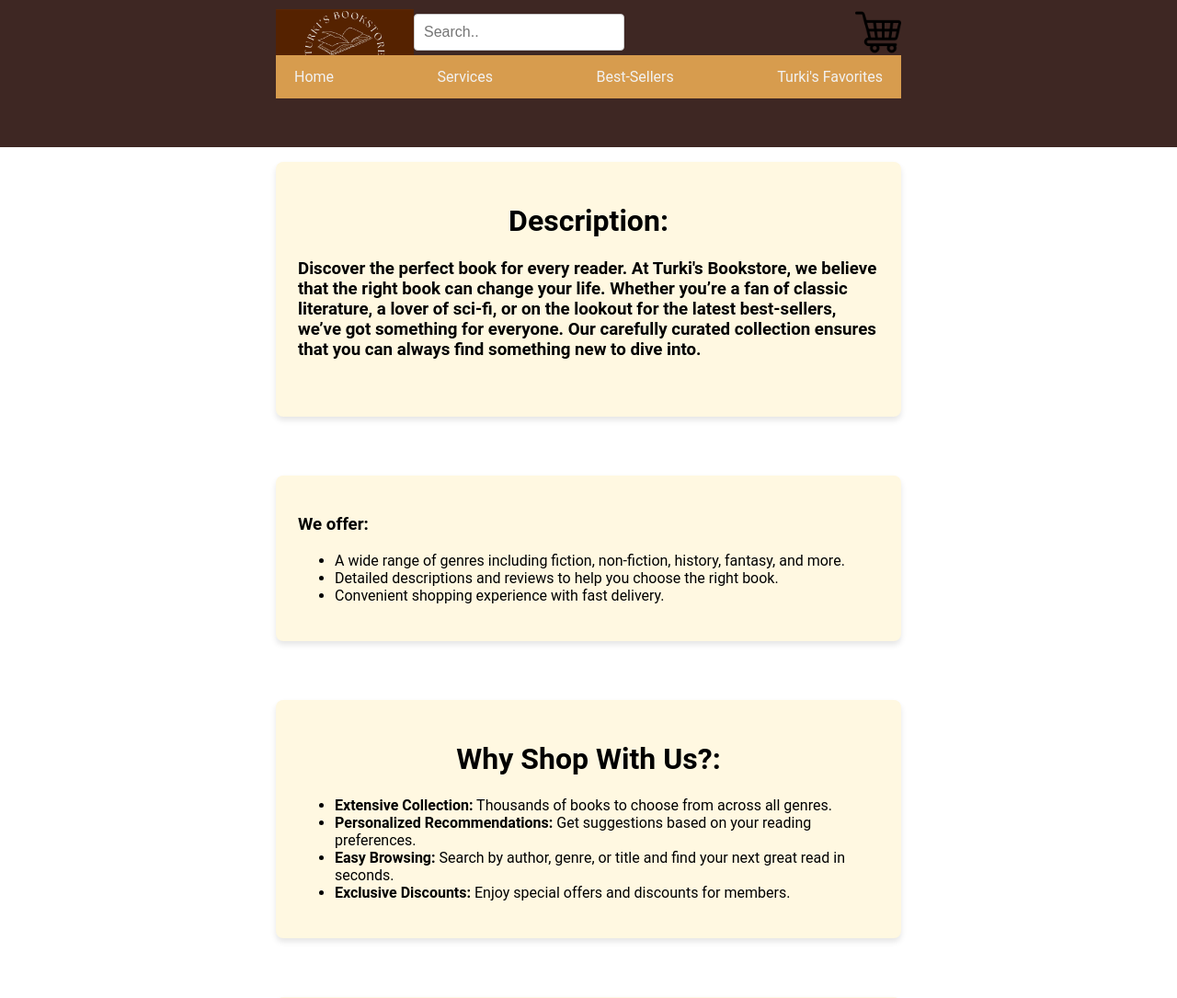
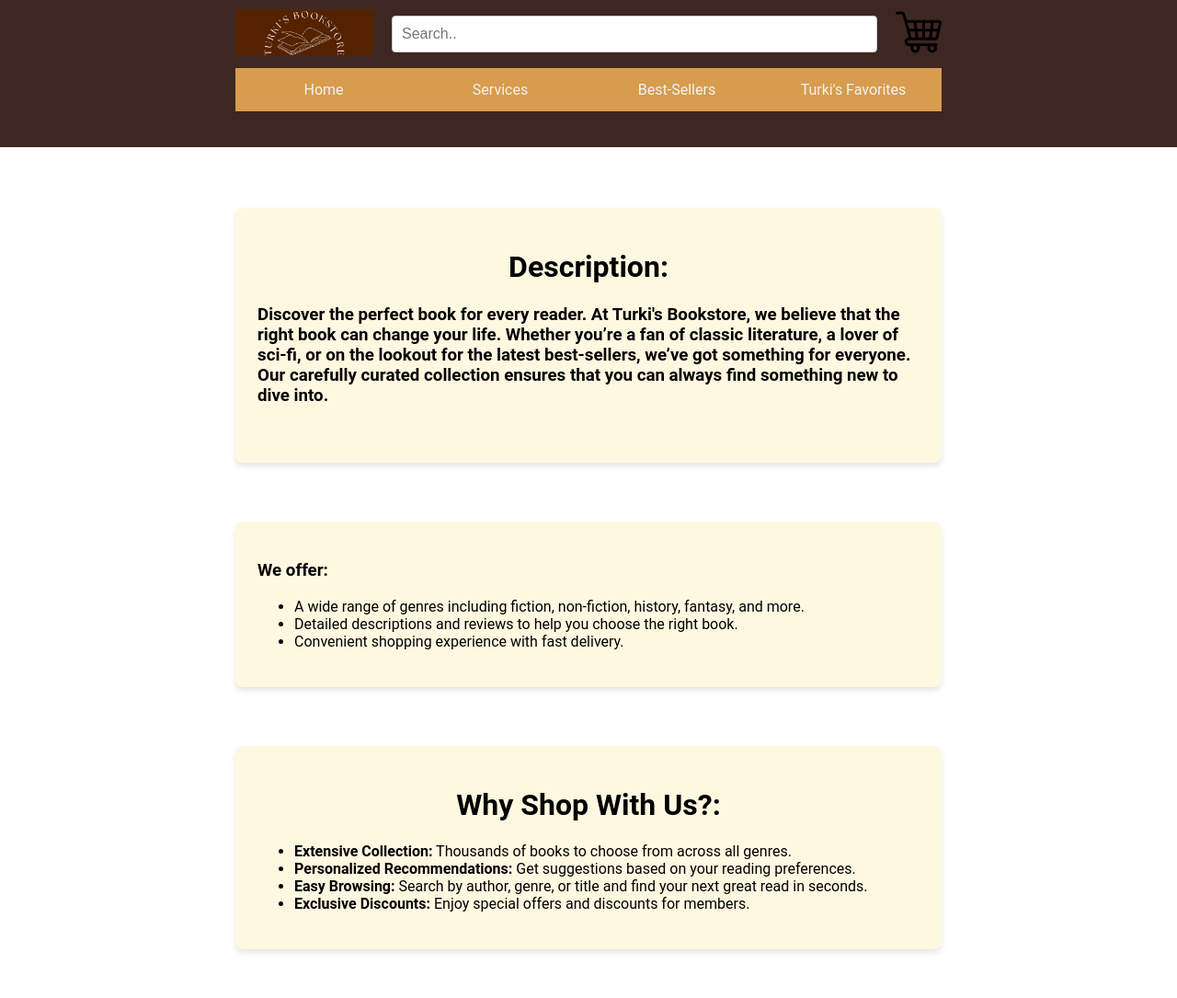
Before and after one commit to A-alturki/Turkis-Bookstore, a PHP site: page /HTML/index.html in a window 1280 px wide. Shown: the top 1085 px of the page at 92% size. Run offline with PHP 8.4, Linux system fonts and the light colour scheme.

Commit message:
Fixed search bar and added links to cart and logo

```diff
--- a/Assignment1/CSS/style.css
+++ b/Assignment1/CSS/style.css
@@ -10,8 +10,8 @@ body{
 
 
 .header, .mid, .footer{
-    padding-left: 300px;
-    padding-right: 300px;
+    padding-left: 20%;
+    padding-right: 20%;
 }
 
 /* Header Styles */
@@ -21,6 +21,7 @@ body{
     background-color: #3E2723; /* Warm brown header */
     flex:1 1 150px;
     padding-top: 10px;
+    margin-bottom: 50px;
 }
 
 .header-topline {
@@ -28,7 +29,7 @@ body{
     flex-direction: row;
     justify-content: space-between;
     align-items: center;
-
+    padding-bottom: 10px;
 
 }
 .logoline, .searchbar, .cart{
@@ -36,8 +37,11 @@ body{
 }
 
 .searchbar{
-    display: inline-flex;
+    display: flex;
     flex: 1;
+    flex-grow: 1;
+    padding-left: 20px;
+    padding-right: 20px;
 }
 
 .searchbar input {
@@ -46,19 +50,25 @@ body{
     border-radius: 4px;
     border: 1px solid #ccc;
     font-size: 16px;
-
+    width: 100%
 }
 
 .topnav {
     display: flex;
     justify-content: space-between;
     background-color: #D79C4E; /* Muted orange nav */
+
 }
 
 .topnav a {
     color: #f2f2f2;
     padding: 14px 20px;
     text-decoration: none;
+    display:flex;
+    flex:1;
+    justify-content: center; /* Center content inside the flex container */
+    align-items: center;
+
 }
 
 .topnav a:hover {
--- a/Assignment1/HTML/index.html
+++ b/Assignment1/HTML/index.html
@@ -10,16 +10,17 @@
     <div class="header">
         <div class="header-topline">
             <div class="logoline">
-                <img src="../Images/Turki-Bookstore-Logo-Rectangle.png" alt="Turki-Bookstore-Logo" width="150" height=auto>
+                <!--Goes to index page-->
+                <a href="index.html"><img src="../Images/Turki-Bookstore-Logo-Rectangle.png" alt="Turki-Bookstore-Logo" width="150" height=auto></a>
             </div>
 
 
             <div class="searchbar">
-                <input type="text" placeholder="Search.." name="search">
+                <input type="text" placeholder="Search.." name="search" autocomplete="off">
             </div>
 
             <div class="cart">
-                <img src="../Images/shopping-cart.png" alt="Cart" width="50" height=auto>
+                <a href="#"><img src="../Images/shopping-cart.png" alt="Cart" width="50" height=auto></a>
             </div>
         </div>
 
```
